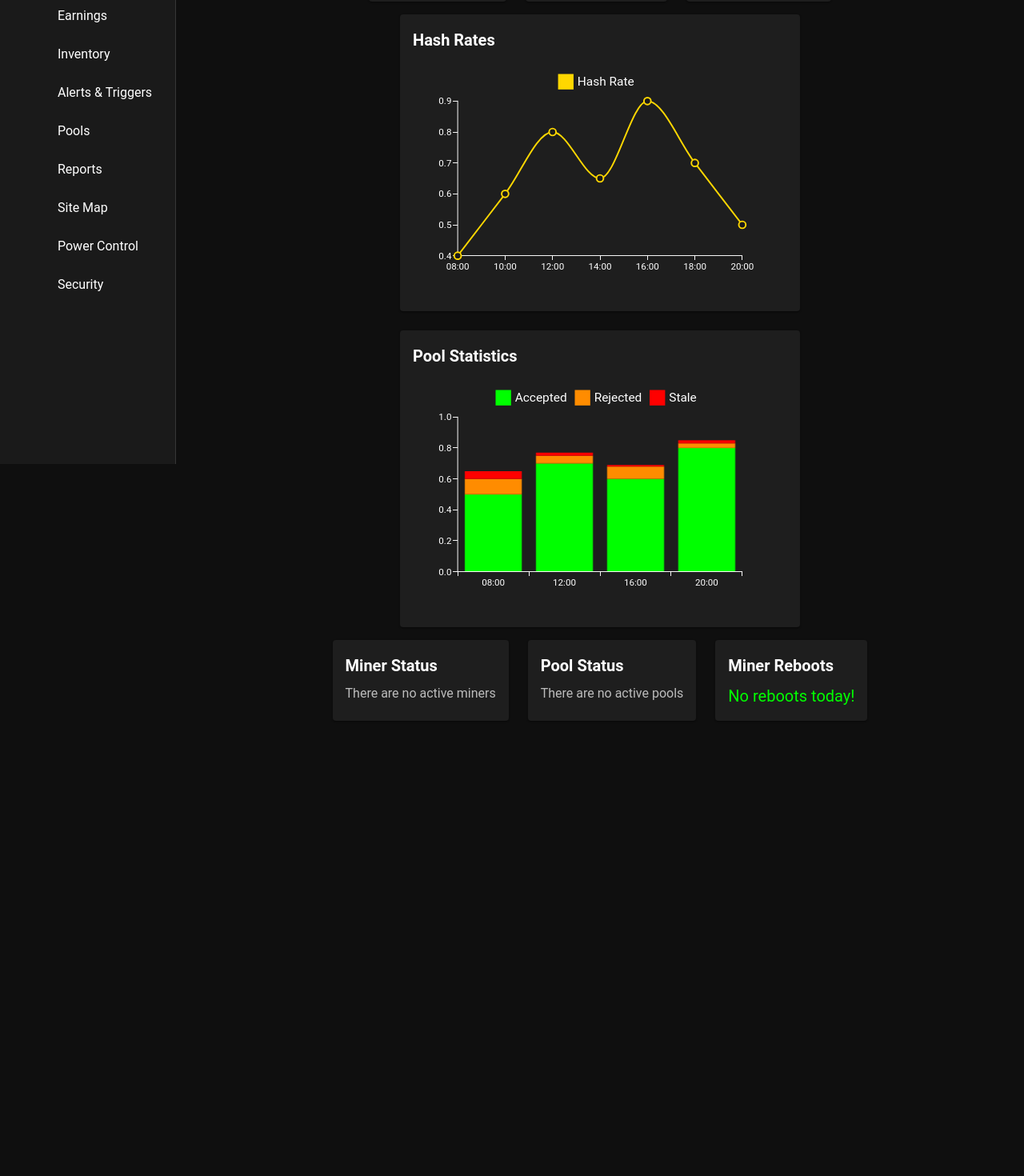
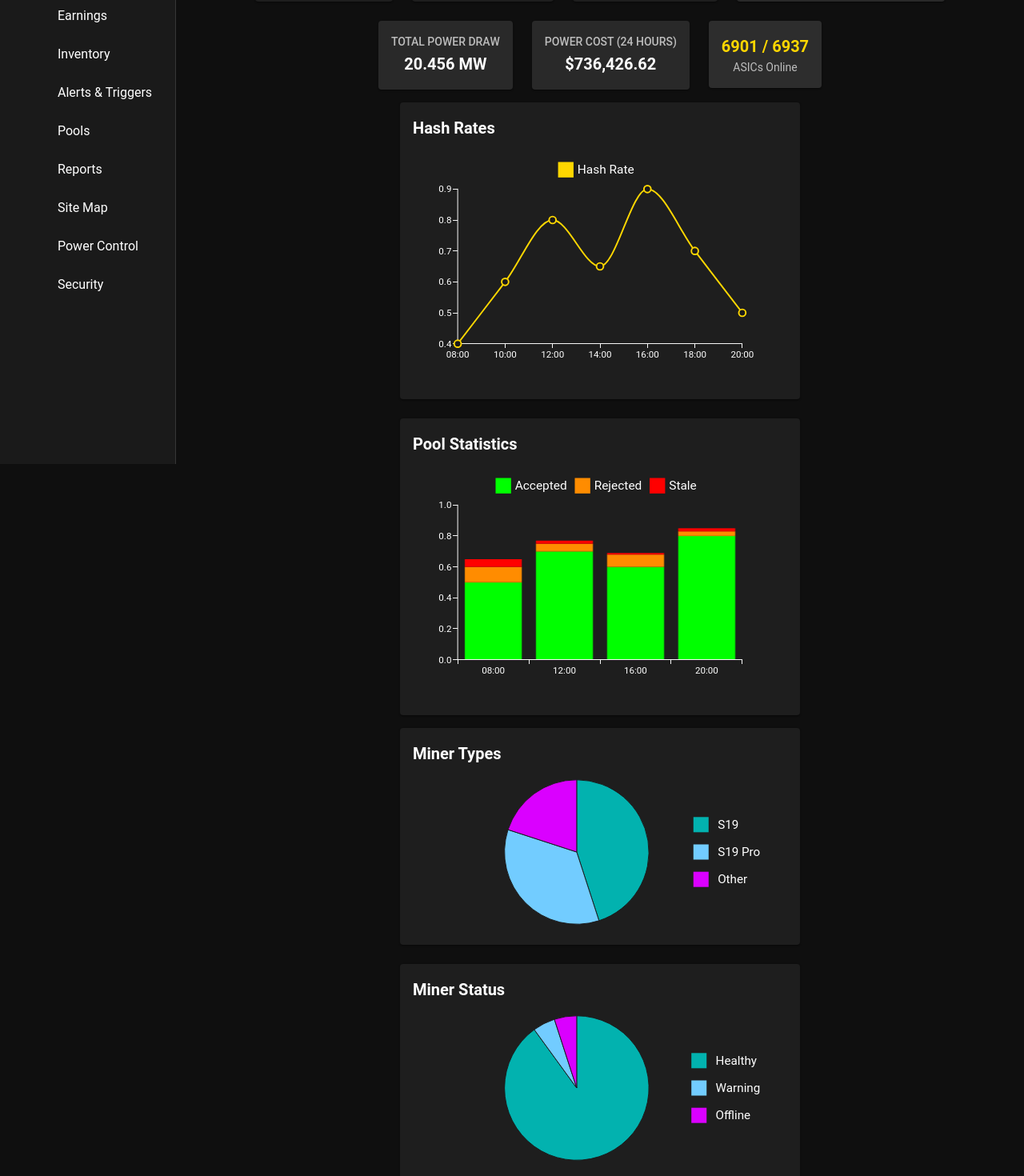
Before and after one commit to kmorris2/AurumCapital, a React (Create React App) app: page / in a window 1280 px wide. Shown: the part 220-1690 px from the top of the page at 80% size. Before the commit the page ends 1177 px from the top, so only its background shows below. Built offline with nearby package versions, Linux system fonts and the light colour scheme; some icons are missing.

Commit message:
added content to the dashboard page

```diff
--- a/src/pages/Dashboard.js
+++ b/src/pages/Dashboard.js
@@ -1,3 +1,127 @@
+// import React from 'react';
+// import {
+//   Box,
+//   Grid,
+//   Typography,
+//   Paper,
+// } from '@mui/material';
+// import {
+//   LineChart,
+//   BarChart,
+// } from '@mui/x-charts';
+
+// import './Dashboard.css'
+
+// const hashRateData = [
+//   { time: '08:00', hash: 0.4 },
+//   { time: '10:00', hash: 0.6 },
+//   { time: '12:00', hash: 0.8 },
+//   { time: '14:00', hash: 0.65 },
+//   { time: '16:00', hash: 0.9 },
+//   { time: '18:00', hash: 0.7 },
+//   { time: '20:00', hash: 0.5 },
+// ];
+
+// const poolStats = [
+//   { time: '08:00', accepted: 0.5, rejected: 0.1, stale: 0.05 },
+//   { time: '12:00', accepted: 0.7, rejected: 0.05, stale: 0.02 },
+//   { time: '16:00', accepted: 0.6, rejected: 0.08, stale: 0.01 },
+//   { time: '20:00', accepted: 0.8, rejected: 0.03, stale: 0.02 },
+// ];
+
+// const Dashboard = () => {
+//   return (
+
+//     <Box component="main" sx={{ flexGrow: 1, p: 4 }}>
+//       <Grid container spacing={3} sx={{ p:2 }}>
+//         {/* Header boxes */}
+//         <Grid item xs={12} sm={4}>
+//           <Paper sx={{ p: 2, textAlign: 'center', backgroundColor: '#121212' }}>
+//             <Typography variant="subtitle2" color="text.secondary">CURRENT HASH RATE</Typography>
+//             <Typography variant="h5" color="primary">0.00 Hs</Typography>
+//           </Paper>
+//         </Grid>
+//         <Grid item xs={12} sm={4}>
+//           <Paper sx={{ p: 2, textAlign: 'center', backgroundColor: '#121212' }}>
+//             <Typography variant="subtitle2" color="text.secondary">DAILY MIN HASH RATE</Typography>
+//             <Typography variant="h5" color="error">0.00 Hs</Typography>
+//           </Paper>
+//         </Grid>
+//         <Grid item xs={12} sm={4}>
+//           <Paper sx={{ p: 2, textAlign: 'center', backgroundColor: '#121212' }}>
+//             <Typography variant="subtitle2" color="text.secondary">DAILY MAX HASH RATE</Typography>
+//             <Typography variant="h5" sx={{ color: '#00FF00' }}>0.00 Hs</Typography>
+//           </Paper>
+//         </Grid>
+//         </Grid>
+//         <Grid container spacing={3}>
+//           {/* Line Chart: Hash Rate */}
+//           <Grid item xs={12} md={6}>
+//           <Box sx={{width: '100%'}}>
+//             <Paper sx={{ p: 2, backgroundColor: '#121212'}}>
+//               <Typography variant="h6" gutterBottom>
+//                 Hash Rates
+//               </Typography>
+//               <Box sx={{width: '100%', overflow: 'auto'}}>
+//                 <LineChart
+//                   height={300}
+//                   series={[{ data: hashRateData.map((d) => d.hash), label: 'Hash Rate' }]}
+//                   xAxis={[{ scaleType: 'point', data: hashRateData.map((d) => d.time) }]}
+//                   colors={['#FFD700']}
+//                 />
+//               </Box>
+//             </Paper>
+//           </Box>
+//         </Grid>
+
+//           {/* Bar Chart: Pool Stats */}
+//           <Grid item xs={12} md={6}>
+//           <Box>
+//             <Paper sx={{ p: 2, backgroundColor: '#121212' }}>
+//               <Typography variant="h6" gutterBottom>
+//                 Pool Statistics
+//               </Typography>
+//               <Box sx={{ width: '100%', overflowX: 'auto' }}>
+//               <BarChart
+//                 height={300}
+//                 series={[
+//                   { data: poolStats.map(d => d.accepted), label: 'Accepted', stack: 'a', color: '#00FF00' },
+//                   { data: poolStats.map(d => d.rejected), label: 'Rejected', stack: 'a', color: '#FF8C00' },
+//                   { data: poolStats.map(d => d.stale), label: 'Stale', stack: 'a', color: '#FF0000' }
+//                 ]}
+//                 xAxis={[{ scaleType: 'band', data: poolStats.map(d => d.time) }]}
+//               />
+//               </Box>
+//             </Paper>
+//             </Box>
+//           </Grid>
+//         </Grid>
+//         <Grid container spacing={3} sx={{ pt: 2 }}>
+//           <Grid item xs={12} md={4}>
+//             <Paper sx={{ p: 2, backgroundColor: '#121212', height: '100%' }}>
+//               <Typography variant="h6" gutterBottom>Miner Status</Typography>
+//               <Typography color="text.secondary">There are no active miners</Typography>
+//             </Paper>
+//           </Grid>
+//           <Grid item xs={12} md={4}>
+//             <Paper sx={{ p: 2, backgroundColor: '#121212', height: '100%' }}>
+//               <Typography variant="h6" gutterBottom>Pool Status</Typography>
+//               <Typography color="text.secondary">There are no active pools</Typography>
+//             </Paper>
+//           </Grid>
+//           <Grid item xs={12} md={4}>
+//             <Paper sx={{ p: 2, backgroundColor: '#121212', height: '100%' }}>
+//               <Typography variant="h6" gutterBottom>Miner Reboots</Typography>
+//               <Typography sx={{ color: '#00FF00', fontSize: '1.25rem' }}>No reboots today!</Typography>
+//             </Paper>
+//           </Grid>
+//         </Grid>
+//     </Box>
+//   );
+// };
+
+// export default Dashboard;
+
 import React from 'react';
 import {
   Box,
@@ -8,9 +132,10 @@ import {
 import {
   LineChart,
   BarChart,
+  PieChart,
 } from '@mui/x-charts';
 
-import './Dashboard.css'
+import './Dashboard.css';
 
 const hashRateData = [
   { time: '08:00', hash: 0.4 },
@@ -31,10 +156,9 @@ const poolStats = [
 
 const Dashboard = () => {
   return (
-
     <Box component="main" sx={{ flexGrow: 1, p: 4 }}>
-      <Grid container spacing={3} sx={{ p:2 }}>
-        {/* Header boxes */}
+      <Grid container spacing={3} sx={{ p: 2 }}>
+        {/* Hash Rate Summary Boxes */}
         <Grid item xs={12} sm={4}>
           <Paper sx={{ p: 2, textAlign: 'center', backgroundColor: '#121212' }}>
             <Typography variant="subtitle2" color="text.secondary">CURRENT HASH RATE</Typography>
@@ -53,16 +177,48 @@ const Dashboard = () => {
             <Typography variant="h5" sx={{ color: '#00FF00' }}>0.00 Hs</Typography>
           </Paper>
         </Grid>
+
+        {/* ✅ Additional Metrics */}
+        <Grid item xs={12} sm={4}>
+          <Paper sx={{ p: 2, textAlign: 'center', backgroundColor: '#1e1e1e' }}>
+            <Typography variant="subtitle2" color="text.secondary">EXPECTED / EFFECTIVE CAPACITY</Typography>
+            <Typography variant="h6" color="warning.main">731.09 PHs / 656.35 PHs</Typography>
+          </Paper>
         </Grid>
+        <Grid item xs={12} sm={4}>
+          <Paper sx={{ p: 2, textAlign: 'center', backgroundColor: '#1e1e1e' }}>
+            <Typography variant="subtitle2" color="text.secondary">TOTAL POWER DRAW</Typography>
+            <Typography variant="h6">20.456 MW</Typography>
+          </Paper>
+        </Grid>
+        <Grid item xs={12} sm={4}>
+          <Paper sx={{ p: 2, textAlign: 'center', backgroundColor: '#1e1e1e' }}>
+            <Typography variant="subtitle2" color="text.secondary">POWER COST (24 HOURS)</Typography>
+            <Typography variant="h6">$736,426.62</Typography>
+          </Paper>
+        </Grid>
+
+        {/* ✅ ASICs Online */}
+        <Grid item xs={12}>
+          <Paper sx={{ p: 2, textAlign: 'center', backgroundColor: '#222' }}>
+            <Typography variant="h6" sx={{ color: '#FFD700' }}>
+              6901 / 6937
+            </Typography>
+            <Typography variant="body2" color="text.secondary">
+              ASICs Online
+            </Typography>
+          </Paper>
+        </Grid>
+      </Grid>
+
+      {/* ✅ Charts Section */}
       <Grid container spacing={3}>
-          {/* Line Chart: Hash Rate */}
         <Grid item xs={12} md={6}>
-          <Box sx={{width: '100%'}}>
-            <Paper sx={{ p: 2, backgroundColor: '#121212'}}>
+          <Paper sx={{ p: 2, backgroundColor: '#121212' }}>
             <Typography variant="h6" gutterBottom>
               Hash Rates
             </Typography>
-              <Box sx={{width: '100%', overflow: 'auto'}}>
+            <Box sx={{ width: '100%', overflow: 'auto' }}>
               <LineChart
                 height={300}
                 series={[{ data: hashRateData.map((d) => d.hash), label: 'Hash Rate' }]}
@@ -71,12 +227,9 @@ const Dashboard = () => {
               />
             </Box>
           </Paper>
-          </Box>
         </Grid>
 
-          {/* Bar Chart: Pool Stats */}
         <Grid item xs={12} md={6}>
-          <Box>
           <Paper sx={{ p: 2, backgroundColor: '#121212' }}>
             <Typography variant="h6" gutterBottom>
               Pool Statistics
@@ -93,9 +246,66 @@ const Dashboard = () => {
               />
             </Box>
           </Paper>
-            </Box>
         </Grid>
       </Grid>
+      {/* ✅ Pie Charts: Miner Types + Status */}
+      <Grid container spacing={3} sx={{ pt: 2 }}>
+      <Grid item xs={12} md={6}>
+        <Paper sx={{ p: 2, backgroundColor: '#121212' }}>
+          <Typography variant="h6" gutterBottom>Miner Types</Typography>
+          <PieChart
+            series={[
+              {
+                data: [
+                  { id: 0, value: 45, label: 'S19' },
+                  { id: 1, value: 35, label: 'S19 Pro' },
+                  { id: 2, value: 20, label: 'Other' },
+                ],
+              },
+            ]}
+            width={500}
+            height={200}
+            slotProps={{
+              legend: {
+                direction: 'column',
+                position: { vertical: 'middle', horizontal: 'right' },
+                itemGap: 16, // 👈 spacing between each legend item
+                markGap: 12, // 👈 spacing between color swatch and text
+                padding: 40// 👈 spacing between chart and legend
+              },
+            }}
+          />
+        </Paper>
+      </Grid>
+      <Grid item xs={12} md={6}>
+        <Paper sx={{ p: 2, backgroundColor: '#121212' }}>
+          <Typography variant="h6" gutterBottom>Miner Status</Typography>
+          <PieChart
+            series={[
+              {
+                data: [
+                  { id: 0, value: 90, label: 'Healthy' },
+                  { id: 1, value: 5, label: 'Warning' },
+                  { id: 2, value: 5, label: 'Offline' },
+                ],
+              },
+            ]}
+            width={500}
+            height={200}
+            slotProps={{
+              legend: {
+                direction: 'column',
+                position: { vertical: 'middle', horizontal: 'right' },
+                itemGap: 16, // 👈 spacing between each legend item
+                markGap: 12, // 👈 spacing between color swatch and text
+                padding: 40// 👈 spacing between chart and legend
+              },
+            }}
+            />
+          </Paper>
+        </Grid>
+      </Grid>
+      {/* ✅ Status Summary Boxes */}
       <Grid container spacing={3} sx={{ pt: 2 }}>
         <Grid item xs={12} md={4}>
           <Paper sx={{ p: 2, backgroundColor: '#121212', height: '100%' }}>
@@ -116,6 +326,8 @@ const Dashboard = () => {
           </Paper>
         </Grid>
       </Grid>
+
+
     </Box>
   );
 };
```
Lines whose indentation alone changed are shown as unchanged.
